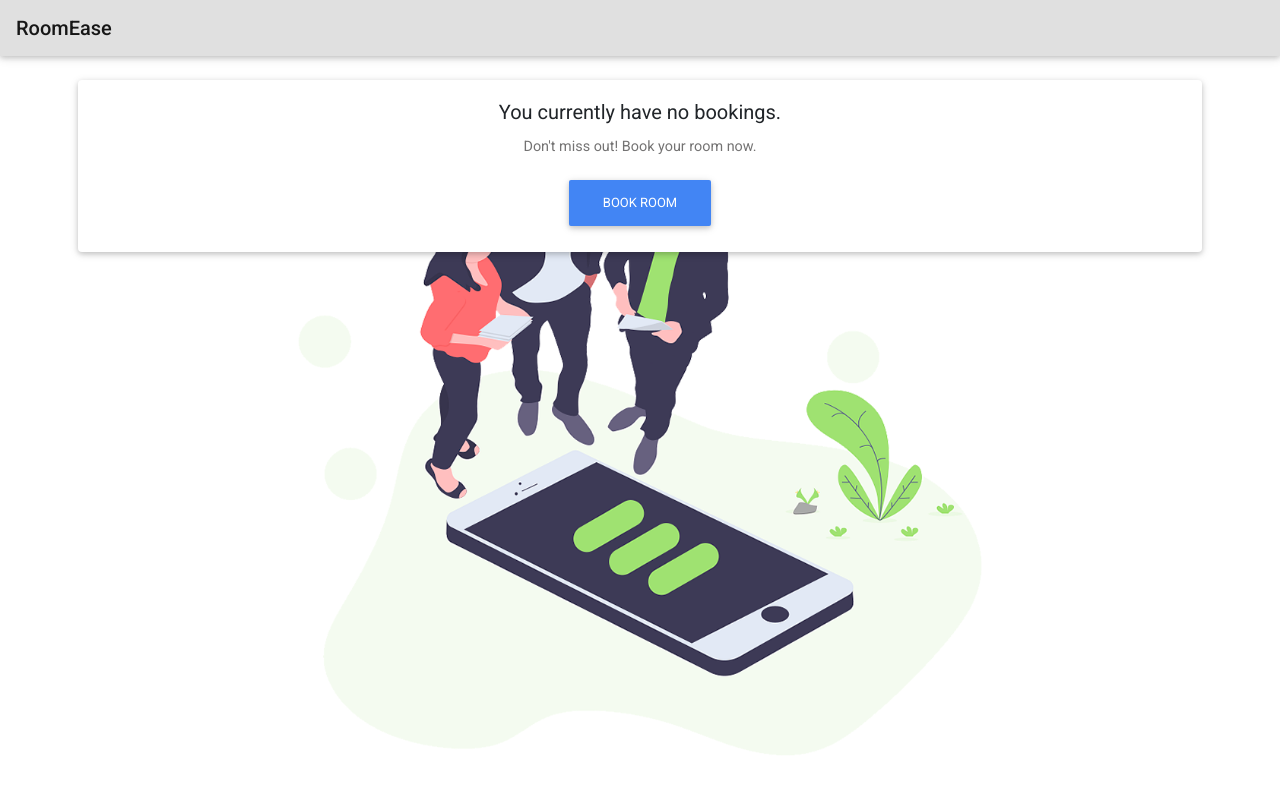
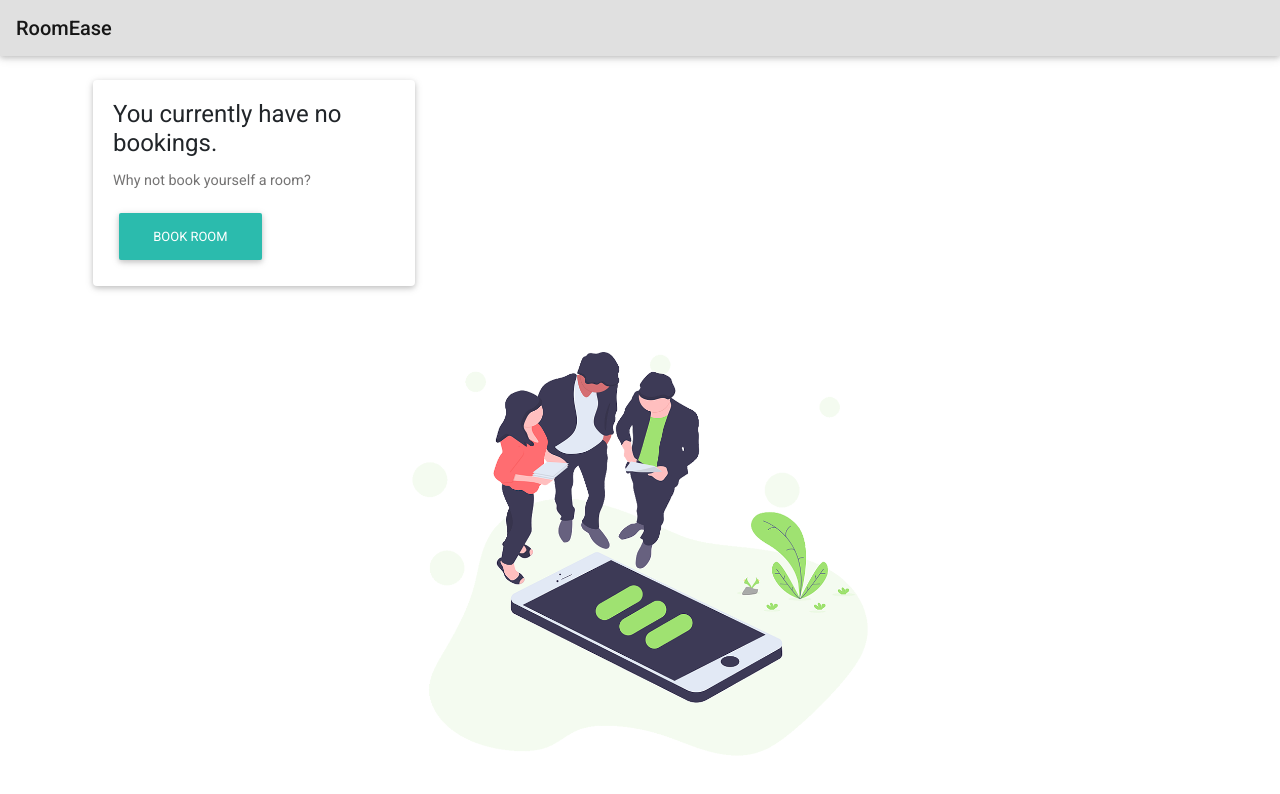
Before and after one commit to bradwindy/OneRoom, a React (Create React App) app in the folder app/: page / in a window 1280 px wide. Shown: the top 794 px of the page. Built offline with nearby package versions, Linux system fonts and the light colour scheme.

Commit message:
Commiting slight updates to using new framework.
Signed-off-by: Elora Chang <elorachang@outlook.co.nz>

```diff
--- a/app/src/components/Home.jsx
+++ b/app/src/components/Home.jsx
@@ -2,6 +2,7 @@ import React, { Component } from "react";
 import Background from "../images/background_two.png";
 import BackgroundTwo from "../images/background_three.png";
 import { FontAwesomeIcon } from "@fortawesome/react-fontawesome";
+import { MDBBtn, MDBCard, MDBCardBody, MDBCardImage, MDBCardTitle, MDBCardText, MDBCol } from 'mdbreact';
 
 class Home extends Component {
   constructor(props) {
@@ -49,25 +50,21 @@ class Home extends Component {
             backgroundImage: "url(" + Background + ")",
             backgroundPosition: "bottom center",
             backgroundRepeat: "no-repeat",
-            backgroundSize: "60%",
+            backgroundSize: "40%",
             height: "700px"
           }}
         >
-
-
-          <div class="card text-center">
-
-            <div class="card-body">
-              <h5 class="card-title">You currently have no bookings.</h5>
-              <p class="card-text">
-                Don't miss out! Book your room now.
-              </p>
-              <a href="/book/date" class="btn btn-primary">
-                Book Room
-              </a>
-            </div>
-
-          </div>
+          <MDBCol style={{ maxWidth: "22rem" }}>
+            <MDBCard>
+              <MDBCardBody>
+                <MDBCardTitle>
+                  You currently have no bookings.
+                </MDBCardTitle>
+                <MDBCardText>Why not book yourself a room?</MDBCardText>
+                <MDBBtn href="/book/date">Book Room</MDBBtn>
+              </MDBCardBody>
+            </MDBCard>
+          </MDBCol>
         </div>
       );
     } else {
--- a/app/src/components/Login.jsx
+++ b/app/src/components/Login.jsx
@@ -246,7 +246,7 @@ class Login extends Component {
                     Log in
                   </button>
                   <a
-                    className="btn btn-primary m-2"
+                    className="btn btn-primary"
                     href="/register"
                     role="button">Create Account</a>
 
--- a/app/src/scss/custom.scss
+++ b/app/src/scss/custom.scss
@@ -70,7 +70,7 @@ $navbar-dark-hover-color:   $white;
 
 /* Button Styling */
 
-
+/*
 .btn-primary {
     @include gradient-bg($gradientcolor);
     @include button-variant($mynewcolor, darken($mynewcolor, 7.5%), darken($mynewcolor, 10%), lighten($mynewcolor,5%), lighten($mynewcolor, 10%), darken($mynewcolor,30%));
@@ -78,7 +78,7 @@ $navbar-dark-hover-color:   $white;
 
 .btn-outline-primary {
     @include button-outline-variant($mynewcolor, #222222, lighten($mynewcolor,5%), $mynewcolor);
-}
+}*/
 
 //To ovveride all of the styles.
 @import "node_modules/bootstrap/scss/bootstrap";
```
Also changed, not shown: app/src/images/logo.png (added).
